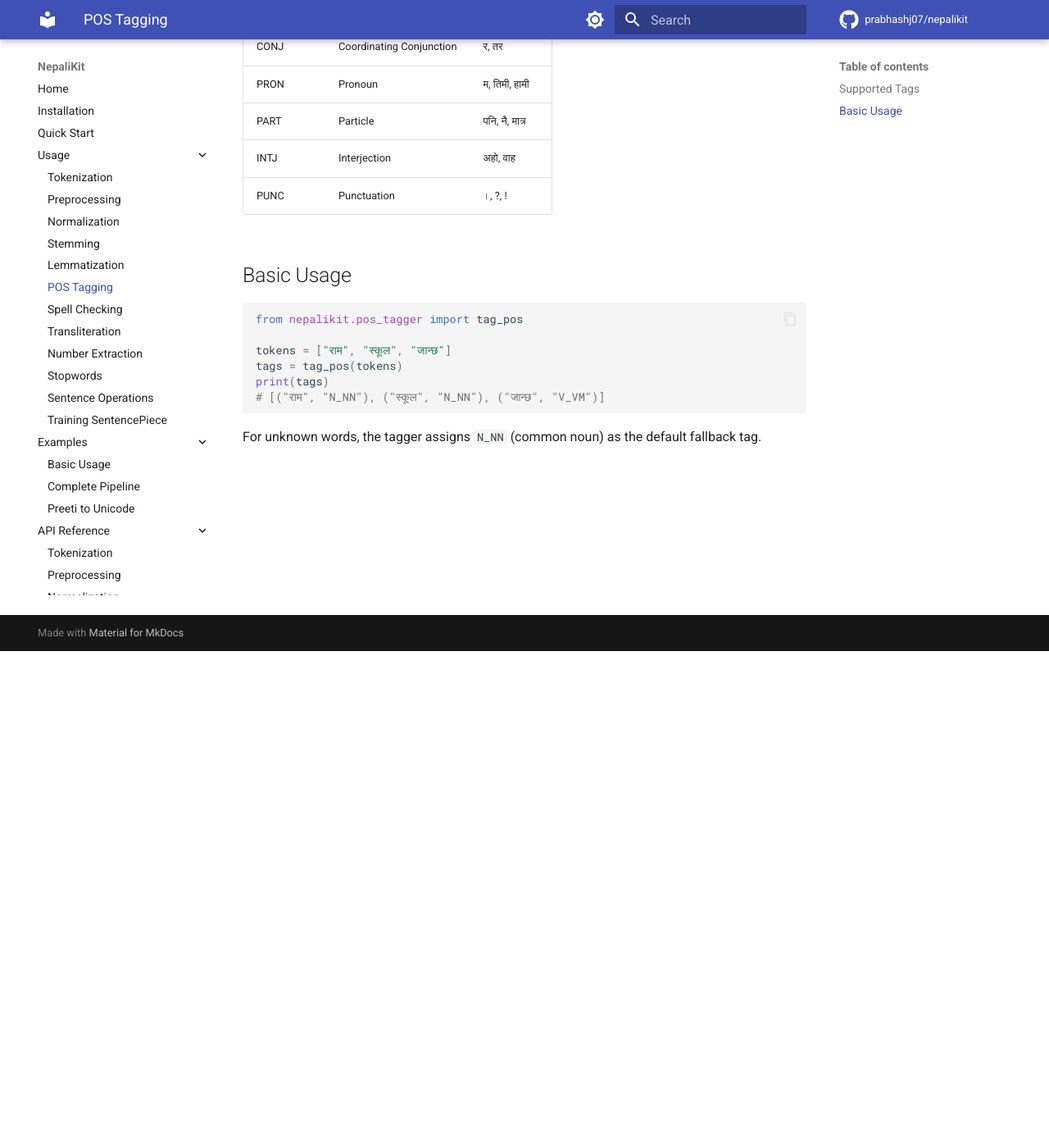
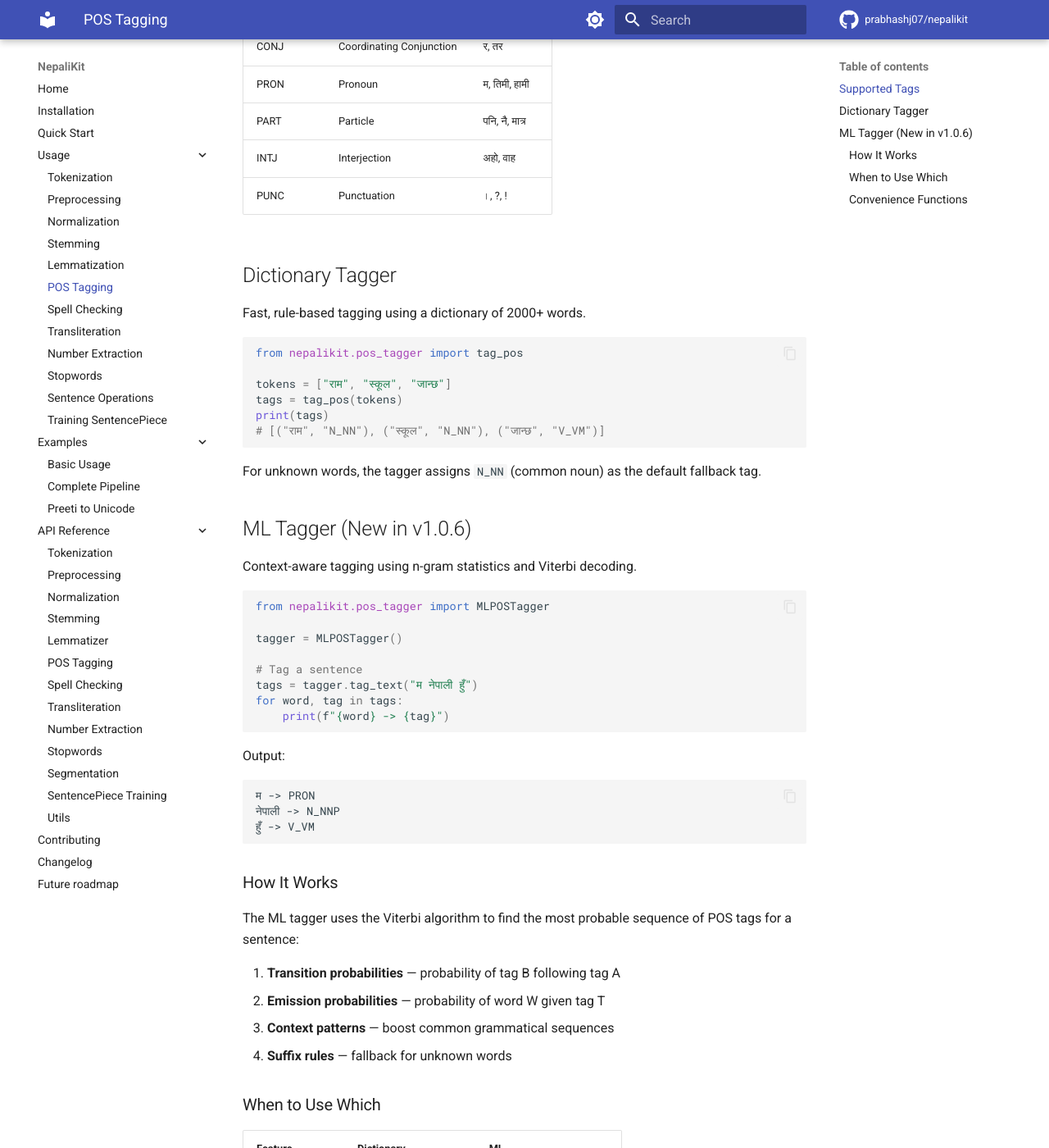
Before and after one commit to prabhashj07/nepalikit, an MkDocs documentation site: the page built from docs/usage/pos_tagging.md, in a window 1280 px wide and 1400 px high, scrolled down 606 px. Shown: the whole window at 82% size. Built offline with MkDocs 1.6.1 and Material for MkDocs 9.7.7, drawn with Linux system fonts in a browser that asks for light colours; comment, search, counter and statistics services are not loaded; some of the changed text lies outside the part shown.

Commit message:
feat: ML POS Tagger with Viterbi decoding (v1.0.6)
- Add MLPOSTagger with n-gram statistics and Viterbi decoding
- Bigram transition model with context-aware sequence labeling
- Emission probabilities with suffix rules for unknown words
- Context pattern boosting for common grammatical sequences
- Zero-dependency pure Python implementation
- Add ml_tag_pos() and ml_tag_text() convenience functions
- Add pos_ngram_model.json with transition/emission data
- Update package exports and API documentation
- Add 20 tests for ML POS tagger
- All 231 tests passing

````diff
--- a/docs/api/pos_tagger.md
+++ b/docs/api/pos_tagger.md
@@ -2,13 +2,18 @@
 
 ## Overview
 
-Dictionary-based part-of-speech tagger for Nepali text with 11 grammatical categories.
+Part-of-speech tagging for Nepali text with two taggers:
 
-## Functions
+1. **Dictionary Tagger** — Fast, rule-based with 11 grammatical categories
+2. **ML Tagger** — Context-aware using n-gram statistics and Viterbi decoding
 
-### `tag_pos(tokens)`
+## Dictionary Tagger
 
-Tag POS for a list of tokens.
+### Functions
+
+#### `tag_pos(tokens)`
+
+Tag POS for a list of tokens using dictionary rules.
 
 ```python
 from nepalikit.pos_tagger import tag_pos
@@ -19,9 +24,9 @@ print(tags)
 # [("राम", "N_NN"), ("स्कूल", "N_NN"), ("जान्छ", "V_VM")]
 ```
 
-## Classes
+### Classes
 
-### `NepaliPOSTagger`
+#### `NepaliPOSTagger`
 
 Advanced POS tagger with dictionary support.
 
@@ -39,6 +44,82 @@ tags = tagger.tag_text("म घर जान्छु")
 print(tags)
 ```
 
+## ML Tagger (New in v1.0.6)
+
+Context-aware POS tagger using n-gram statistics and Viterbi decoding.
+
+### Features
+
+- **Bigram transition model** — considers tag context
+- **Emission probabilities** — word-tag likelihood
+- **Suffix rules** — handles unknown words
+- **Viterbi decoding** — globally optimal tag sequence
+- **Zero dependencies** — pure Python, no ML libraries required
+
+### Classes
+
+#### `MLPOSTagger`
+
+```python
+from nepalikit.pos_tagger import MLPOSTagger
+
+tagger = MLPOSTagger()
+
+# Tag tokens
+tags = tagger.tag(["म", "नेपाली", "हुँ"])
+print(tags)
+# [("म", "PRON"), ("नेपाली", "N_NNP"), ("हुँ", "V_VM")]
+
+# Tag text directly
+tags = tagger.tag_text("म नेपालमा बस्छु र राम्रो काम गर्छु")
+for word, tag in tags:
+    print(f"{word} -> {tag}")
+```
+
+### Functions
+
+#### `ml_tag_pos(tokens)`
+
+Convenience function for ML POS tagging.
+
+```python
+from nepalikit.pos_tagger import ml_tag_pos
+
+tags = ml_tag_pos(["म", "छु"])
+print(tags)
+# [("म", "PRON"), ("छु", "V_VM")]
+```
+
+#### `ml_tag_text(text)`
+
+Convenience function for tagging text.
+
+```python
+from nepalikit.pos_tagger import ml_tag_text
+
+tags = ml_tag_text("राम भात खान्छ")
+print(tags)
+# [("राम", "N_NNP"), ("भात", "N_NN"), ("खान्छ", "V_VM")]
+```
+
+### How It Works
+
+The ML tagger uses the Viterbi algorithm to find the most probable sequence of POS tags for a sentence:
+
+1. **Transition probabilities** — probability of tag B following tag A
+2. **Emission probabilities** — probability of word W given tag T
+3. **Context patterns** — boost common grammatical sequences (e.g., `PRON POSTP V_VM`)
+4. **Suffix rules** — fallback for unknown words (e.g., `हरू` → `N_NN`)
+
+### Comparison with Dictionary Tagger
+
+| Feature | Dictionary | ML |
+|---------|-----------|-----|
+| Speed | Faster | Slightly slower |
+| Context | None | Bigram transitions |
+| Unknown words | Suffix rules only | Suffix + emission fallback |
+| Accuracy | Good for known words | Better for full sentences |
+
 ## POS Tags
 
 | Tag | Description | Example |
@@ -53,13 +134,13 @@ print(tags)
 | `CONJ` | Conjunction | र, तर, वा |
 | `PART` | Particle | पनि, नै, त |
 | `INTJ` | Interjection | अहो, ओ |
-| `PUNC` | Punctuation | ।, , |
+| `PUNC` | Punctuation | । , |
 
 ## Methods
 
 ### `NepaliPOSTagger.tag(tokens)`
 
-Tag a list of tokens.
+Tag a list of tokens using dictionary rules.
 
 **Parameters:**
 - `tokens` (list): List of string tokens
@@ -68,9 +149,27 @@ Tag a list of tokens.
 
 ### `NepaliPOSTagger.tag_text(text)`
 
-Tokenize and tag text.
+Tokenize and tag text using dictionary rules.
 
 **Parameters:**
 - `text` (str): Input Nepali text
 
 **Returns:** List of (token, tag) tuples
+
+### `MLPOSTagger.tag(tokens)`
+
+Tag a list of tokens using Viterbi decoding.
+
+**Parameters:**
+- `tokens` (list): List of string tokens
+
+**Returns:** List of (token, tag) tuples
+
+### `MLPOSTagger.tag_text(text)`
+
+Tokenize and tag text using Viterbi decoding.
+
+**Parameters:**
+- `text` (str): Input Nepali text
+
+**Returns:** List of (token, tag) tuples
--- a/docs/usage/pos_tagging.md
+++ b/docs/usage/pos_tagging.md
@@ -1,6 +1,6 @@
 # POS Tagging
 
-The POS tagger assigns part-of-speech labels to Nepali words using a dictionary-based approach with rule-based fallback.
+The POS tagger assigns part-of-speech labels to Nepali words using either a dictionary-based approach or an ML-based approach with n-gram statistics and Viterbi decoding.
 
 ## Supported Tags
 
@@ -18,7 +18,9 @@ The POS tagger assigns part-of-speech labels to Nepali words using a dictionary-
 | INTJ | Interjection | अहो, वाह |
 | PUNC | Punctuation | ।, ?, ! |
 
-## Basic Usage
+## Dictionary Tagger
+
+Fast, rule-based tagging using a dictionary of 2000+ words.
 
 ```python
 from nepalikit.pos_tagger import tag_pos
@@ -30,3 +32,58 @@ print(tags)
 ```
 
 For unknown words, the tagger assigns `N_NN` (common noun) as the default fallback tag.
+
+## ML Tagger (New in v1.0.6)
+
+Context-aware tagging using n-gram statistics and Viterbi decoding.
+
+```python
+from nepalikit.pos_tagger import MLPOSTagger
+
+tagger = MLPOSTagger()
+
+# Tag a sentence
+tags = tagger.tag_text("म नेपाली हुँ")
+for word, tag in tags:
+    print(f"{word} -> {tag}")
+```
+
+Output:
+
+```
+म -> PRON
+नेपाली -> N_NNP
+हुँ -> V_VM
+```
+
+### How It Works
+
+The ML tagger uses the Viterbi algorithm to find the most probable sequence of POS tags for a sentence:
+
+1. **Transition probabilities** — probability of tag B following tag A
+2. **Emission probabilities** — probability of word W given tag T
+3. **Context patterns** — boost common grammatical sequences
+4. **Suffix rules** — fallback for unknown words
+
+### When to Use Which
+
+| Feature | Dictionary | ML |
+|---------|-----------|-----|
+| Speed | Faster | Slightly slower |
+| Context | None | Bigram transitions |
+| Unknown words | Suffix rules only | Suffix + emission fallback |
+| Accuracy | Good for known words | Better for full sentences |
+
+### Convenience Functions
+
+```python
+from nepalikit.pos_tagger import ml_tag_pos, ml_tag_text
+
+# Tag tokens
+tags = ml_tag_pos(["म", "छु"])
+print(tags)
+
+# Tag text
+tags = ml_tag_text("राम भात खान्छ")
+print(tags)
+```
--- a/pyproject.toml
+++ b/pyproject.toml
@@ -55,6 +55,7 @@ nepalikit = [
     "data/stopwords.txt",
     "data/stemmer_rules.json",
     "data/pos_dictionary.json",
+    "data/pos_ngram_model.json",
     "data/spelling_dict.txt",
     "data/lemma_dictionary.json",
 ]
````
Also changed, not shown: CHANGELOG.md (+1 -0 lines), docs/changelog.md (+1 -0 lines), docs/future-roadmap.md (+12 -22 lines), nepalikit/__init__.py (+10 -1 lines), 4 other files.
